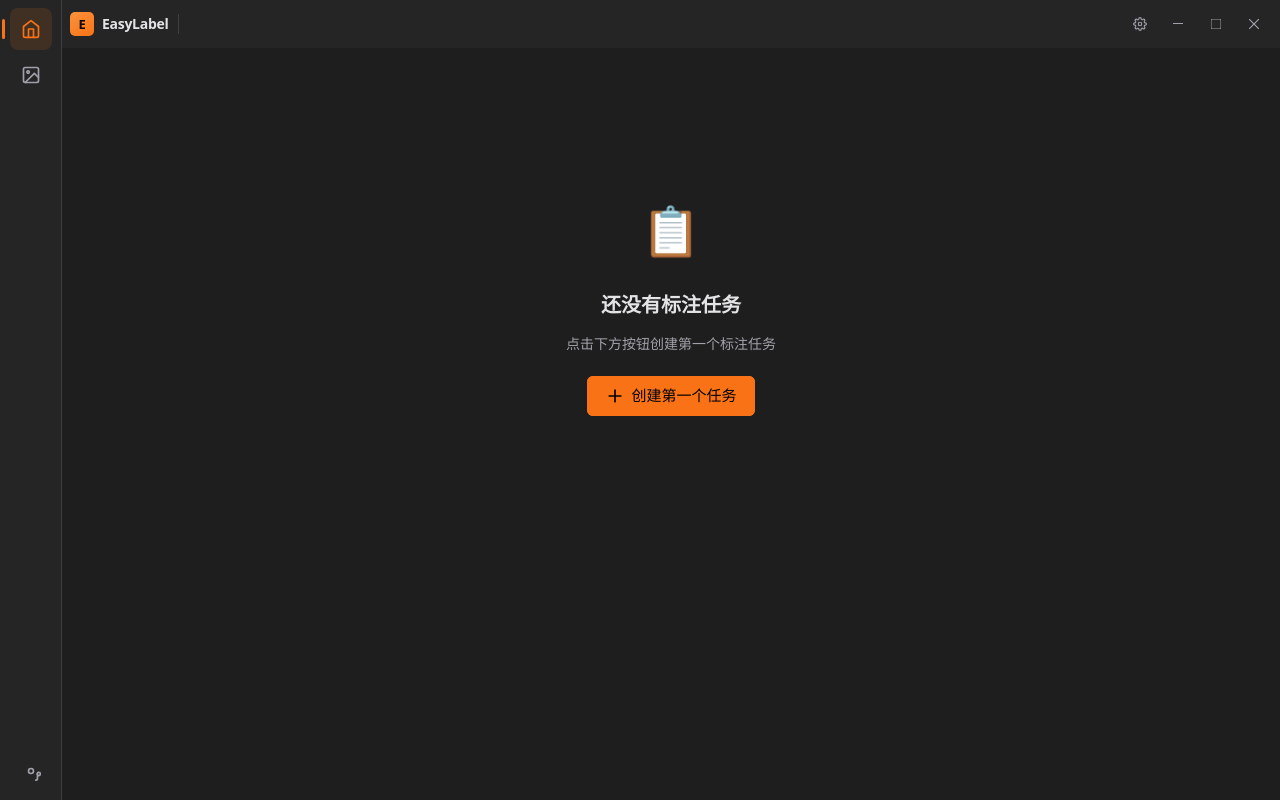
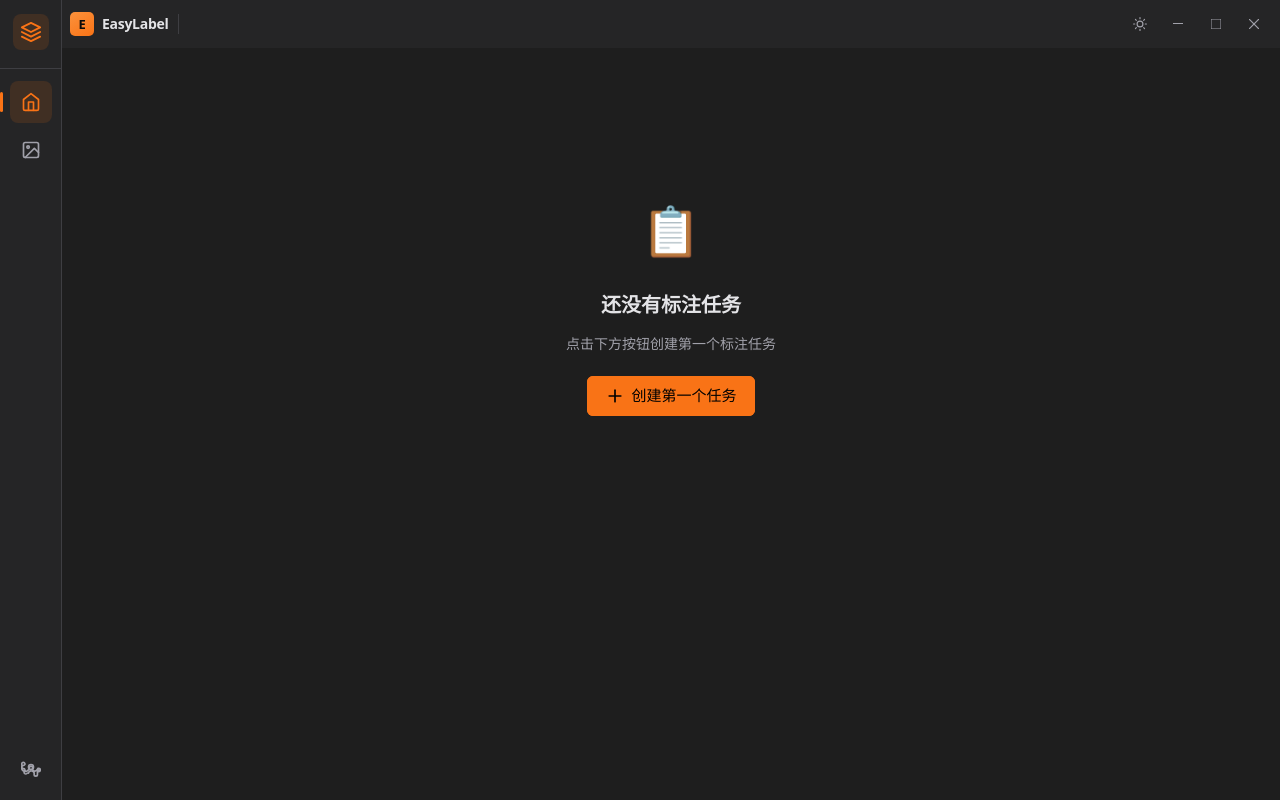
Before and after one commit to ChaoII/EasyLabelTauri, a Vue app in the folder frontend/: page / in a window 1280 px wide. Built offline with nearby package versions, Linux system fonts and the light colour scheme.

Commit message:
fix: 侧栏导航Logo置顶+右上角主题切换+设置移入侧栏

```diff
--- a/frontend/src/App.vue
+++ b/frontend/src/App.vue
@@ -2,14 +2,17 @@
   <NConfigProvider :theme="naiveTheme" :theme-overrides="themeOverrides" :locale="zhCN">
     <NMessageProvider>
       <div class="app-layout">
-        <NavSidebar />
+        <NavSidebar :current-view="currentView" @navigate="onNavigate" />
         <main class="app-main">
           <AnnotationView
             v-if="projectStore.currentTaskId"
             :task-id="projectStore.currentTaskId"
-            @back="projectStore.closeTask()"
+            @back="onBackFromAnnotation"
           />
-          <HomeView v-else />
+          <HomeView v-else-if="currentView === 'home'" />
+          <div v-else class="workspace-placeholder">
+            <p>标注工作台（任务卡片列表将放在这里）</p>
+          </div>
         </main>
       </div>
     </NMessageProvider>
@@ -18,7 +21,7 @@
 </template>
 
 <script setup lang="ts">
-import { onMounted, onBeforeUnmount, computed, watch } from "vue";
+import { ref, onMounted, onBeforeUnmount, computed, watch } from "vue";
 import { darkTheme, lightTheme, zhCN } from "naive-ui";
 import { NConfigProvider, NMessageProvider } from "naive-ui";
 import { useProjectStore } from "@/stores/project";
@@ -30,6 +33,20 @@ import NavSidebar from "@/components/NavSidebar.vue";
 
 const projectStore = useProjectStore();
 const settingsStore = useSettingsStore();
+
+const currentView = ref<"home" | "workspace">("home");
+
+function onNavigate(view: "home" | "workspace") {
+  currentView.value = view;
+  if (view === "workspace" && !projectStore.currentTaskId) {
+    // 进入工作台但无打开任务
+  }
+}
+
+function onBackFromAnnotation() {
+  projectStore.closeTask();
+  // 从标注返回后留在工作台
+}
 
 const accent = computed(() => settingsStore.settings.accent_color);
 const themeMode = computed(() => settingsStore.settings.theme_mode);
--- a/frontend/src/components/AppHeader.vue
+++ b/frontend/src/components/AppHeader.vue
@@ -12,13 +12,12 @@
       <slot name="center" />
     </div>
 
-    <!-- 右侧：设置 + 窗口控制 -->
+    <!-- 右侧：主题 + 窗口控制 -->
     <div class="header-right">
-      <!-- 设置按钮 -->
-      <button class="win-btn" @click="openSettings" title="设置" aria-label="设置">
-        <svg width="14" height="14" viewBox="0 0 24 24" fill="none" stroke="currentColor" stroke-width="2" stroke-linecap="round" stroke-linejoin="round">
-          <circle cx="12" cy="12" r="3"/><path d="M19.4 15a1.65 1.65 0 0 0 .33 1.82l.06.06a2 2 0 0 1-2.83 2.83l-.06-.06a1.65 1.65 0 0 0-1.82-.33 1.65 1.65 0 0 0-1 1.51V21a2 2 0 0 1-4 0v-.09A1.65 1.65 0 0 0 9 19.4a1.65 1.65 0 0 0-1.82.33l-.06.06a2 2 0 0 1-2.83-2.83l.06-.06A1.65 1.65 0 0 0 4.68 15a1.65 1.65 0 0 0-1.51-1H3a2 2 0 0 1 0-4h.09A1.65 1.65 0 0 0 4.6 9a1.65 1.65 0 0 0-.33-1.82l-.06-.06a2 2 0 0 1 2.83-2.83l.06.06A1.65 1.65 0 0 0 9 4.68a1.65 1.65 0 0 0 1-1.51V3a2 2 0 0 1 4 0v.09a1.65 1.65 0 0 0 1 1.51 1.65 1.65 0 0 0 1.82-.33l.06-.06a2 2 0 0 1 2.83 2.83l-.06.06A1.65 1.65 0 0 0 19.4 9a1.65 1.65 0 0 0 1.51 1H21a2 2 0 0 1 0 4h-.09a1.65 1.65 0 0 0-1.51 1z"/>
-        </svg>
+      <!-- 主题切换 -->
+      <button class="win-btn" @click="toggleTheme" :title="settingsStore.settings.theme_mode === 'light' ? '切换深色' : '切换浅色'" aria-label="切换主题">
+        <svg v-if="settingsStore.settings.theme_mode === 'light'" width="14" height="14" viewBox="0 0 24 24" fill="none" stroke="currentColor" stroke-width="2" stroke-linecap="round" stroke-linejoin="round"><path d="M21 12.79A9 9 0 1 1 11.21 3 7 7 0 0 0 21 12.79z"/></svg>
+        <svg v-else width="14" height="14" viewBox="0 0 24 24" fill="none" stroke="currentColor" stroke-width="2" stroke-linecap="round" stroke-linejoin="round"><circle cx="12" cy="12" r="5"/><path d="M12 1v2M12 21v2M4.22 4.22l1.42 1.42M18.36 18.36l1.42 1.42M1 12h2M21 12h2M4.22 19.78l1.42-1.42M18.36 5.64l1.42-1.42"/></svg>
       </button>
 
       <!-- 最小化 -->
@@ -86,8 +85,11 @@ async function winMinimize() { await getCurrentWindow().minimize(); }
 async function winToggleMaximize() { await getCurrentWindow().toggleMaximize(); }
 async function winClose() { await getCurrentWindow().close(); }
 
-function openSettings() {
-  settingsStore.openModal();
+function toggleTheme() {
+  const modes = ["dark", "light", "system"] as const;
+  const current = settingsStore.settings.theme_mode;
+  const idx = modes.indexOf(current);
+  settingsStore.settings.theme_mode = modes[(idx + 1) % modes.length];
 }
 </script>
 
--- a/frontend/src/components/NavSidebar.vue
+++ b/frontend/src/components/NavSidebar.vue
@@ -1,33 +1,38 @@
 <template>
-  <aside class="nav-sidebar" :class="{ collapsed: collapsed }">
-    <div class="nav-top">
-      <div class="nav-logo" :class="{ active: !projectStore.currentTaskId }" @click="projectStore.closeTask()" title="首页">
+  <aside class="nav-sidebar">
+    <!-- Logo -->
+    <div class="nav-logo-area">
+      <div class="nav-logo-icon" @click="$emit('navigate', 'home')" title="首页">
+        <svg width="22" height="22" viewBox="0 0 24 24" fill="none" stroke="currentColor" stroke-width="2" stroke-linecap="round" stroke-linejoin="round"><path d="M12 2L2 7l10 5 10-5-10-5z"/><path d="M2 17l10 5 10-5"/><path d="M2 12l10 5 10-5"/></svg>
+      </div>
+    </div>
+
+    <!-- 导航项目 -->
+    <div class="nav-items">
+      <div class="nav-item" :class="{ active: currentView === 'home' }" @click="$emit('navigate', 'home')" title="首页">
         <svg width="20" height="20" viewBox="0 0 24 24" fill="none" stroke="currentColor" stroke-width="2" stroke-linecap="round" stroke-linejoin="round"><path d="M3 9l9-7 9 7v11a2 2 0 0 1-2 2H5a2 2 0 0 1-2-2z"/><polyline points="9 22 9 12 15 12 15 22"/></svg>
       </div>
-      <div class="nav-logo" :class="{ active: !!projectStore.currentTaskId }" @click="goToAnnotation" title="标注工作台">
+      <div class="nav-item" :class="{ active: currentView === 'workspace' }" @click="$emit('navigate', 'workspace')" title="标注工作台">
         <svg width="20" height="20" viewBox="0 0 24 24" fill="none" stroke="currentColor" stroke-width="2" stroke-linecap="round" stroke-linejoin="round"><rect x="3" y="3" width="18" height="18" rx="2" ry="2"/><circle cx="8.5" cy="8.5" r="1.5"/><polyline points="21 15 16 10 5 21"/></svg>
       </div>
     </div>
+
+    <!-- 底部 -->
     <div class="nav-bottom">
-      <div class="nav-logo" @click="openSettings" title="设置">
-        <svg width="20" height="20" viewBox="0 0 24 24" fill="none" stroke="currentColor" stroke-width="2" stroke-linecap="round" stroke-linejoin="round"><circle cx="12" cy="12" r="3"/><path d="M19.4 15a1.65 1.65 0 0 0 .33 1.82l.06.06a2 2 0 0 0 2.83 0 2 2 0 0 0 0-2.83l-.06-.06a1.65 1.65 0 0 0-1.82-.33 1.65 1.65 0 0 0-1 1.51V21a2 2 0 0 1-2 2 2 0 0 1-2-2v-.09A1.65 1.65 0 0 0 9 19.4a1.65 1.65 0 0 0-1.82.33l-.06.06a2 2 0 0 1-2.83 0 2 2 0 0 1 0-2.83l.06-.06A1.65 1.65 0 0 0 4.68 15a1.65 1.65 0 0 0-1.51-1H3a2 2 0 0 1-2-2 2 2 0 0 1 2-2h.09A1.65 1.65 0 0 0 4.6 9a1.65 1.65 0 0 0-.33-1.82l-.06-.06a2 2 0 0 0-2.83 0 2 2 0 0 0 0 2.83l.06.06A1.65 1.65 0 0 0 9 15.36a1.65 1.65 0 0 0 1-1.51V13a2 2 0 0 1 2-2 2 2 0 0 1 2 2v.09A1.65 1.65 0 0 0 19.32 15a1.65 1.65 0 0 0 1-1.51H21a2 2 0 0 1 2 2 2 2 0 0 1-2 2v-.09A1.65 1.65 0 0 0 19.32 15z"/></svg>
+      <div class="nav-item" @click="openSettings" title="设置">
+        <svg width="20" height="20" viewBox="0 0 24 24" fill="none" stroke="currentColor" stroke-width="2" stroke-linecap="round" stroke-linejoin="round"><circle cx="12" cy="12" r="3"/><path d="M19.4 15a1.65 1.65 0 0 0 .33 1.82l.06.06a2 2 0 0 0 2.83 0 2 2 0 0 0 0-2.83l-.06-.06a1.65 1.65 0 0 0-1.82-.33 1.65 1.65 0 0 0-1 1.51V21a2 2 0 0 1-2 2 2 2 0 0 1-2-2v-.09A1.65 1.65 0 0 0 9 19.4a1.65 1.65 0 0 0-1.82.33l-.06.06a2 2 0 0 1-2.83 0 2 2 0 0 1 0-2.83l.06-.06A1.65 1.65 0 0 0 4.68 15a1.65 1.65 0 0 0-1.51-1H3a2 2 0 0 1-2-2 2 2 0 0 1 2-2h.09A1.65 1.65 0 0 0 4.6 9a1.65 1.65 0 0 0-.33-1.82l-.06-.06a2 2 0 0 0-2.83 0 2 2 0 0 0 0 2.83l.06.06A1.65 1.65 0 0 0 9 15.36a1.65 1.65 0 0 0 1-1.51V13a2 2 0 0 1 2-2 2 2 0 0 1 2 2v.09A1.65 1.65 0 0 0 19.32 15a1.65 1.65 0 0 0 1-1.51H21a2 2 0 0 1 2 2 2 2 0 0 1-2 2v-.09A1.65 1.65 0 0 0 19.32 15z"/></svg>
       </div>
     </div>
   </aside>
 </template>
 
 <script setup lang="ts">
-import { useProjectStore } from "@/stores/project";
 import { useSettingsStore } from "@/stores/settings";
 
-const projectStore = useProjectStore();
+defineProps<{ currentView: "home" | "workspace" }>();
+defineEmits<{ (e: "navigate", view: "home" | "workspace"): void }>();
+
 const settingsStore = useSettingsStore();
-
-defineProps<{ collapsed?: boolean }>();
-
-function goToAnnotation() {
-  // 如果没有打开的任务，不做任何操作
-}
 
 function openSettings() {
   settingsStore.openModal();
@@ -42,21 +47,56 @@ function openSettings() {
   border-right: 1px solid var(--border-subtle);
   display: flex;
   flex-direction: column;
-  justify-content: space-between;
   align-items: center;
-  padding: 8px 0;
+  padding: 0;
   flex-shrink: 0;
   z-index: 10;
+  overflow: hidden;
 }
 
-.nav-top, .nav-bottom {
+.nav-logo-area {
+  width: 100%;
+  display: flex;
+  justify-content: center;
+  padding: 14px 0 18px;
+  border-bottom: 1px solid var(--border-subtle);
+  margin-bottom: 12px;
+}
+
+.nav-logo-icon {
+  width: 36px;
+  height: 36px;
+  border-radius: 8px;
+  display: flex;
+  align-items: center;
+  justify-content: center;
+  cursor: pointer;
+  color: var(--accent);
+  background: color-mix(in srgb, var(--accent) 12%, transparent);
+  transition: all 0.15s;
+}
+
+.nav-logo-icon:hover {
+  transform: scale(1.05);
+}
+
+.nav-items {
   display: flex;
   flex-direction: column;
   align-items: center;
-  gap: 4px;
+  gap: 6px;
+  flex: 1;
 }
 
-.nav-logo {
+.nav-bottom {
+  display: flex;
+  flex-direction: column;
+  align-items: center;
+  gap: 6px;
+  padding-bottom: 12px;
+}
+
+.nav-item {
   width: 42px;
   height: 42px;
   border-radius: 8px;
@@ -69,20 +109,20 @@ function openSettings() {
   position: relative;
 }
 
-.nav-logo:hover {
+.nav-item:hover {
   background: var(--bg-hover);
   color: var(--text-primary);
 }
 
-.nav-logo.active {
+.nav-item.active {
   color: var(--accent);
   background: color-mix(in srgb, var(--accent) 12%, transparent);
 }
 
-.nav-logo.active::before {
+.nav-item.active::before {
   content: '';
   position: absolute;
-  left: -8px;
+  left: -10px;
   top: 50%;
   transform: translateY(-50%);
   width: 3px;
```
